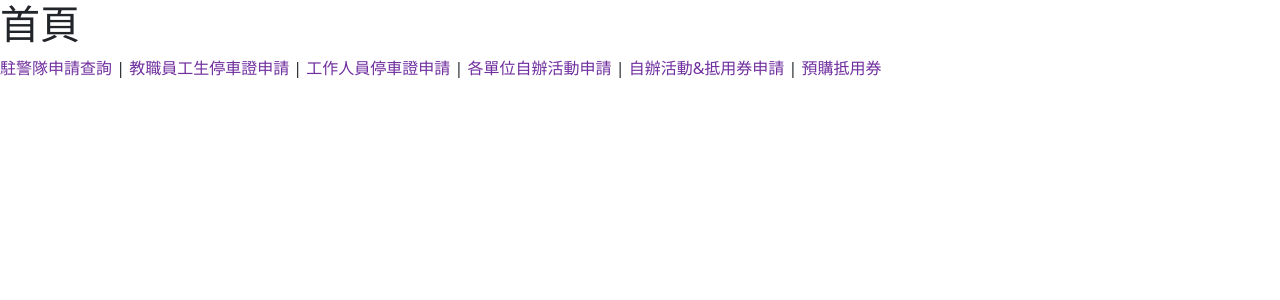
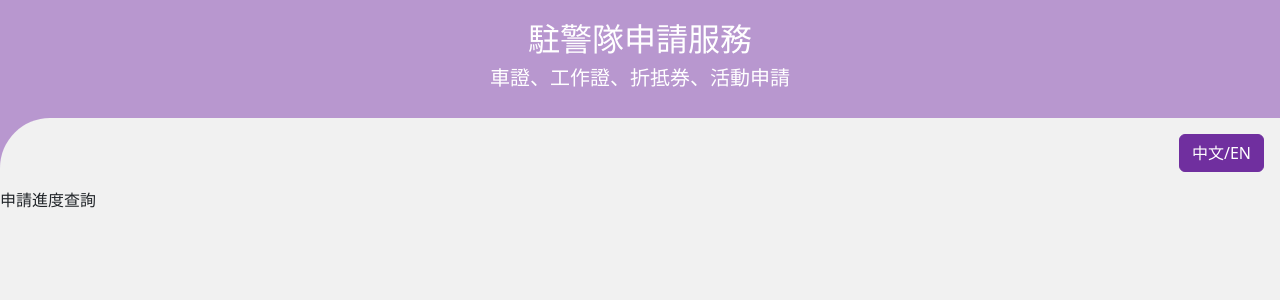
Before and after one commit to mitwitCTC/NTHU-Parking-Event-Management, a Vue app: page / in a window 1280 px wide. Shown: the top 300 px of the page. Built offline with nearby package versions, Linux system fonts and the light colour scheme.

Commit message:
feat: Set layout & add en locale
change theme color

```diff
--- a/src/assets/scss/_variables.scss
+++ b/src/assets/scss/_variables.scss
@@ -10,7 +10,7 @@ $white: #fff !default;
 $gray-100: #f8f9fa !default;
 $gray-200: #e9ecef !default;
 $gray-300: #dee2e6 !default;
-$gray-400: #ced4da !default;
+$gray-400: #f1f1f1 !default;
 $gray-500: #adb5bd !default;
 $gray-600: #6c757d !default;
 $gray-700: #495057 !default;
@@ -292,7 +292,7 @@ $success: $green !default;
 $info: $cyan !default;
 $warning: $yellow !default;
 $danger: $red !default;
-$light: $gray-100 !default;
+$light: $gray-400 !default;
 $dark: $gray-900 !default;
 // scss-docs-end theme-color-variables
 
--- a/src/components/TheWelcome.vue
+++ b/src/components/TheWelcome.vue
@@ -1,13 +1,62 @@
-<script setup></script>
+<script setup>
+import { ref, onMounted, onUnmounted, computed } from 'vue'
+import { useI18n } from 'vue-i18n'
+
+const { locale } = useI18n()
+
+const languageDisplay = computed(() => {
+  return locale.value === 'zh' ? '中文/EN' : '中文/EN'
+})
+const toggleLanguage = () => {
+  locale.value = locale.value === 'zh' ? 'en' : 'zh'
+}
+
+const contentHeight = ref('auto') // 儲存 .content 高度的狀態
+// 動態計算 .content 高度
+const setContentHeight = () => {
+  const bgSecondary = document.querySelector('.bg-secondary')
+  const bgSecondaryHeight = bgSecondary ? bgSecondary.offsetHeight : 0
+  contentHeight.value = `calc(100vh - ${bgSecondaryHeight}px)`
+}
+
+// 在組件掛載時設定 .content 高度
+onMounted(() => {
+  setContentHeight()
+  // 監聽視窗大小變化，視窗改變時重新計算高度
+  window.addEventListener('resize', setContentHeight)
+})
+
+// 清除監聽事件
+onUnmounted(() => {
+  window.removeEventListener('resize', setContentHeight)
+})
+</script>
 
 <template>
-  <h1>首頁</h1>
-  <router-link to="queryLinks">駐警隊申請查詢</router-link> |
-  <router-link to="/applyFacultyStudentParking">
-    教職員工生停車證申請
-  </router-link>
-  | <router-link to="/applyStaffParking">工作人員停車證申請</router-link> |
-  <router-link to="/applyEvent">各單位自辦活動申請</router-link> |
-  <router-link to="/applyEventCoupon">自辦活動&抵用券申請</router-link> |
-  <router-link to="/preorderCoupon">預購抵用券</router-link>
+  <div class="bg-secondary text-center">
+    <div class="header text-white">
+      <h2>{{ $t('pages.index.title') }}</h2>
+      <h5>{{ $t('pages.index.subtitle') }}</h5>
+    </div>
+    <div class="bg-light mt-0 py-3 header-btn-section">
+      <div class="d-flex justify-content-end pe-3">
+        <button class="btn btn-primary" @click="toggleLanguage">
+          {{ languageDisplay }}
+        </button>
+      </div>
+    </div>
+  </div>
+  <div class="bg-light content" :style="{ height: contentHeight }">
+    {{ $t('pages.index.queryLinks') }}
+  </div>
 </template>
+
+<style scoped>
+.header {
+  padding: 20px;
+}
+
+.header-btn-section {
+  border-radius: 50px 0 0 0;
+}
+</style>
--- /dev/null
+++ b/src/locales/en.json
@@ -0,0 +1,19 @@
+{
+    "pages": {
+        "index": {
+            "title": "title",
+            "subtitle": "subtitle",
+            "queryLinks": "queryLinks",
+            "applyFacultyStudentParking": "applyFacultyStudentParking",
+            "applyFacultyStudentParking_subtitle": "applyFacultyStudentParking_subtitle",
+            "applyStaffParking": "applyStaffParking",
+            "applyStaffParking_subtitle": "applyStaffParking_subtitle",
+            "applyEvent": "applyEvent",
+            "applyEvent_subtitle": "applyEvent_subtitle",
+            "applyEventCoupon": "applyEventCoupon",
+            "applyEventCoupon_subtitle": "applyEventCoupon_subtitle",
+            "preorderCoupon": "preorderCoupon",
+            "preorderCoupon_subtitle": "preorderCoupon_subtitle"
+        }
+    }
+}
--- a/src/main.js
+++ b/src/main.js
@@ -4,11 +4,13 @@ import { createApp } from 'vue'
 import { createPinia } from 'pinia'
 import { createI18n } from 'vue-i18n'
 import zh from '@/locales/zh.json'
+import en from '@/locales/en.json'
 const i18n = createI18n({
   locale: 'zh', // 預設語言
   fallbackLocale: 'zh', // 當找不到對應語言時使用的語言
   messages: {
     zh,
+    en,
   },
 })
 
```
